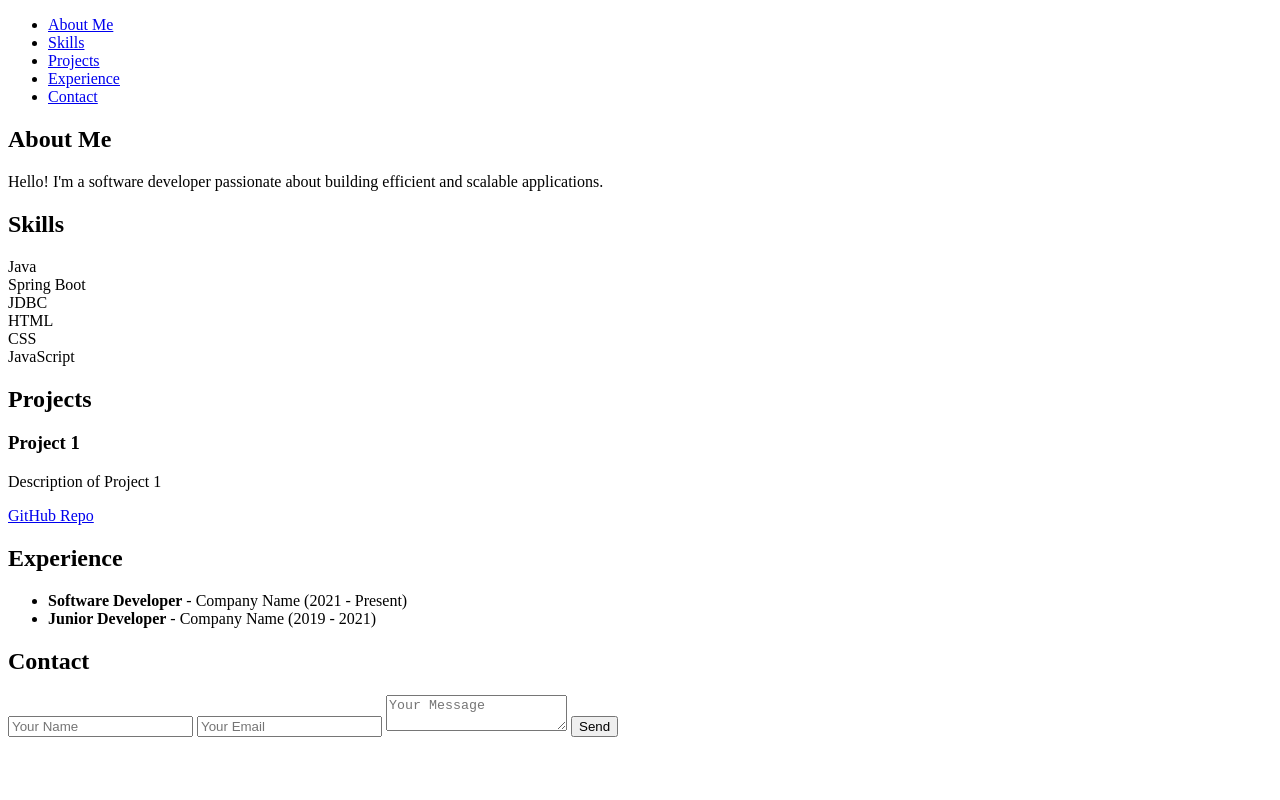
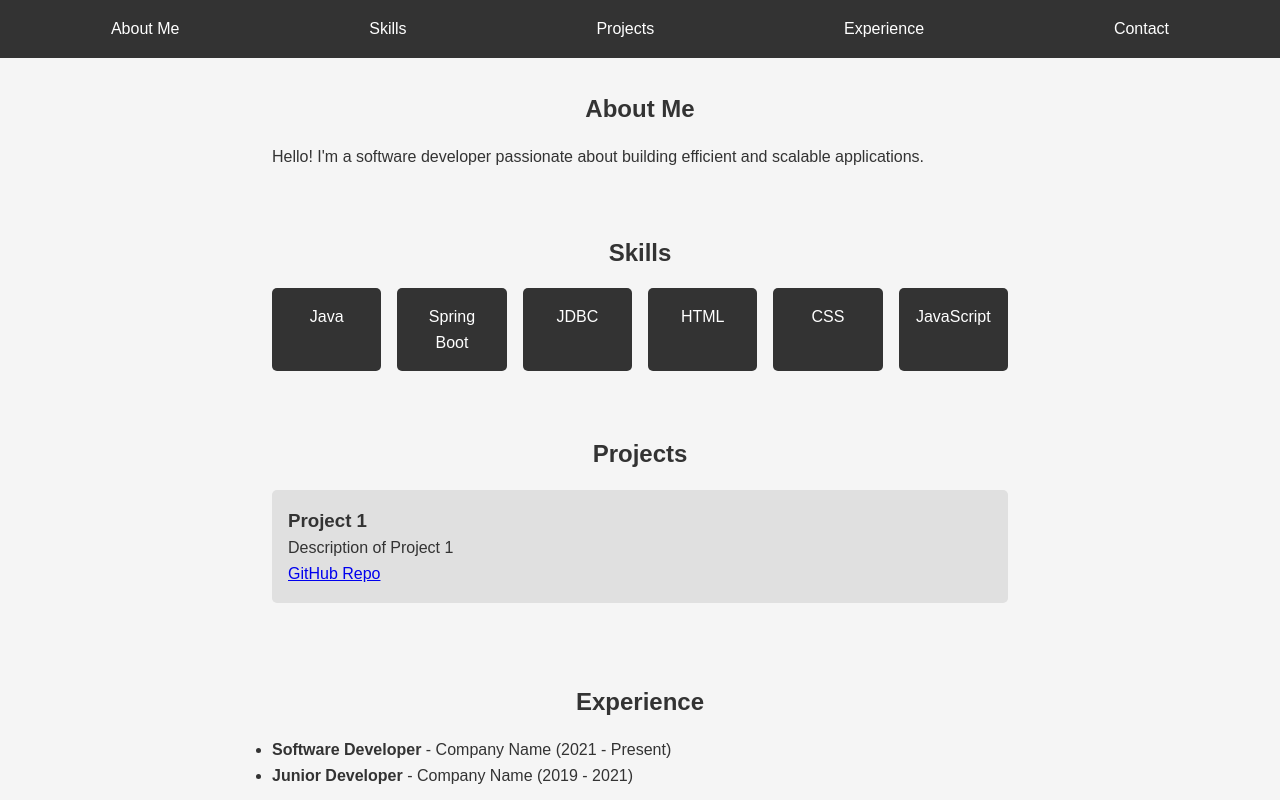
Before and after one commit to Vinaysingh09/Portfolio, a plain HTML site: page Index.html in a window 1280 px wide. Shown: the top 800 px of the page. Drawn offline with Linux system fonts and the light colour scheme.

Commit message:
Update Index.html

```diff
--- a/Index.html
+++ b/Index.html
@@ -4,7 +4,7 @@
   <meta charset="UTF-8">
   <meta name="viewport" content="width=device-width, initial-scale=1.0">
   <title>Portfolio</title>
-  <link rel="stylesheet" href="styles.css">
+  <link rel="stylesheet" href="Style.css">
 </head>
 <body>
   <!-- Navigation Bar -->
```
